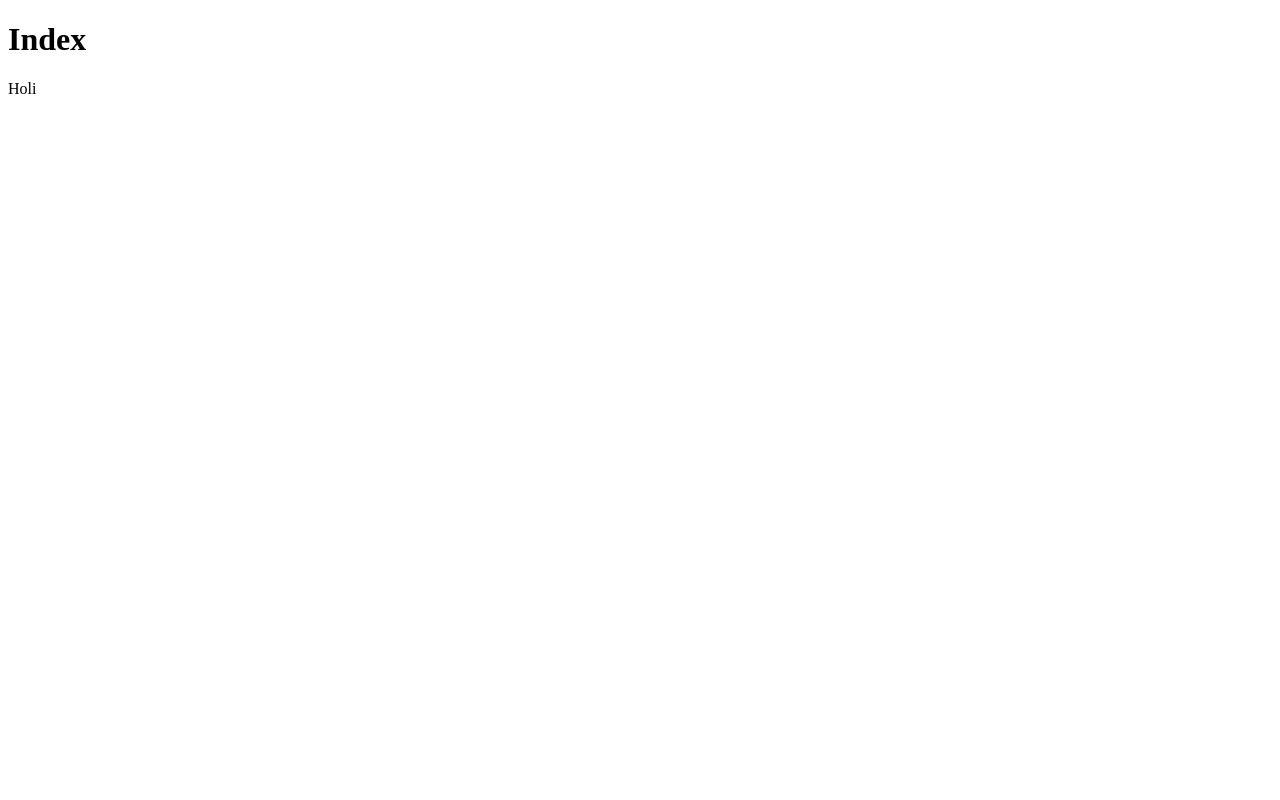
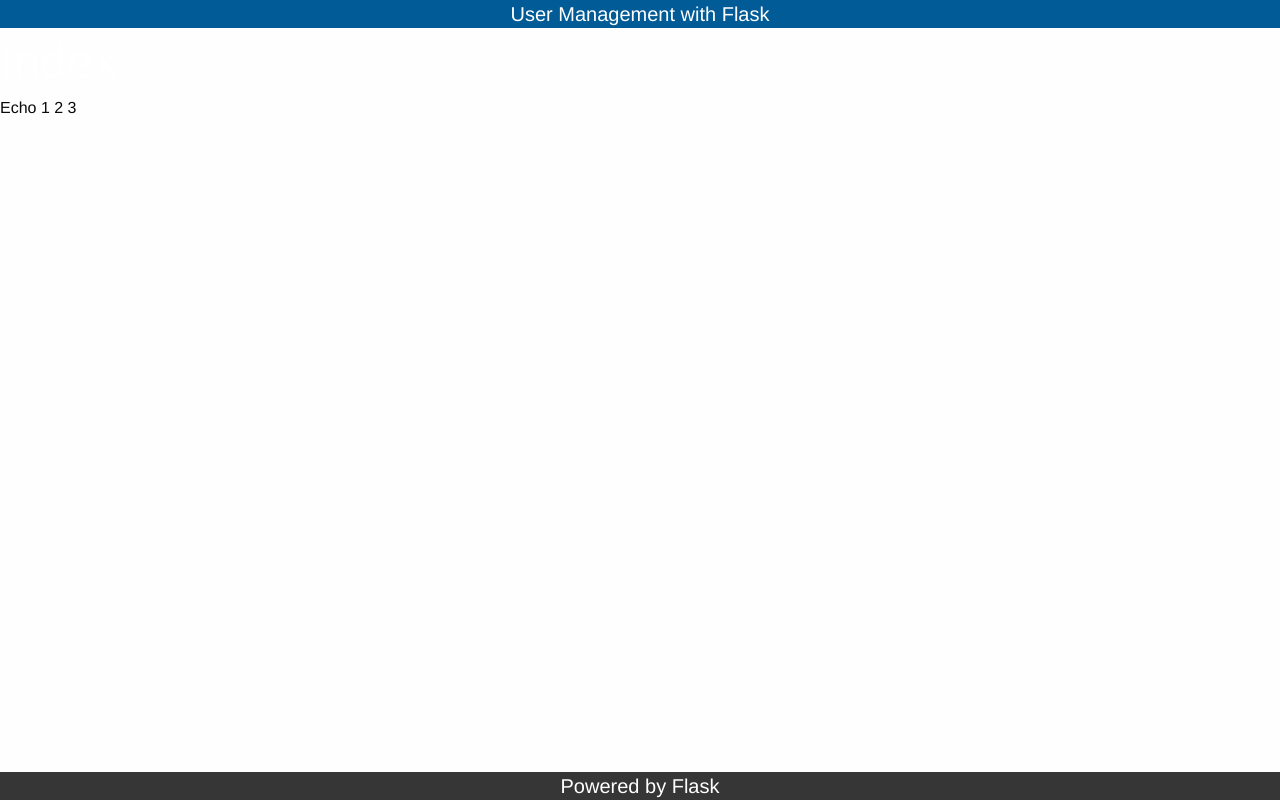
Before and after one commit to ReiB/dotlask, a Flask app: page / in a window 1280 px wide. Before the commit the page is almost empty. Run offline with Flask 2, Linux system fonts and the light colour scheme; some libraries are stand-ins or nearby versions.

Commit message:
minor UI update

```diff
--- a/main.py
+++ b/main.py
@@ -6,6 +6,11 @@ app = Flask(__name__)
 def index():
     return render_template('index.html')
 
+@app.errorhandler(404)
+def page_not_found(e):
+    # your processing here
+    return render_template('error.html')
+
 @app.route('/hello/')
 @app.route('/hello/<name>')
 def hello(name=None):
--- a/static/style.css
+++ b/static/style.css
@@ -0,0 +1,23 @@
+* {
+    margin:0 !important;
+    padding:0 !important;
+}
+body {
+    height:100%;
+    min-height:100%;
+}
+
+#header {
+    background:#005B96;
+}
+h1,h2,h3,h4,h5,h5 {
+    margin-bottom:0 !important;
+    color:#fff !important;
+}
+
+#footer {
+    width:100%;
+    background:#363636;
+    position:fixed;
+    bottom:0;
+}
--- a/templates/index.html
+++ b/templates/index.html
@@ -7,5 +7,6 @@
 
 {% block content %}
     <h1>Index</h1>
-    <p>Holi</p>
+    <div id="test"></div>
+    <p>Echo 1 2 3</p>
 {% endblock %}
--- a/templates/layout.html
+++ b/templates/layout.html
@@ -2,13 +2,29 @@
 <html>
     <head>
         {% block head %}
+            <link rel="stylesheet" href="https://cdnjs.cloudflare.com/ajax/libs/foundation/6.4.3/css/foundation.min.css"/>
             <link rel="stylesheet" href="{{ url_for('static', filename='style.css') }}">
             <title>{% block title %}{% endblock %} - My Webpage</title>
         {% endblock %}
     </head>
     <body>
+        <div id="header">
+            <div class="grid-x grid-padding-x">
+                <div class="cell text-center align-self-middle"><h5 class="header">User Management with Flask</h5></div>
+            </div>
+        </div>
+        <div id="content">
+
         {% block content %}
 
         {% endblock %}
+
+        </div>
+
+        <div id="footer">
+            <div class="grid-x grid-padding-x">
+                <div class="cell text-center align-self-middle"><h5 class="header">Powered by Flask</h5></div>
+            </div>
+        </div>
     </body>
 </html>
```
Also changed, not shown: 1 other file.
